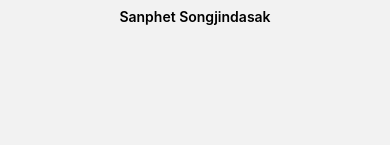
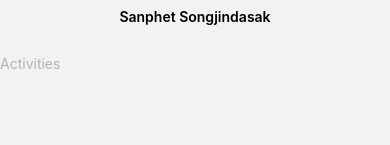
Before and after one commit to SanfetCoder/quiz-app, a React Native app: screen /Profile in a window 390 px wide. Shown: the part 176-321 px from the top of the page. Built offline with nearby package versions, Linux system fonts and the light colour scheme.

Commit message:
Create <ActivityList />

```diff
--- a/screens/Profile.js
+++ b/screens/Profile.js
@@ -1,12 +1,23 @@
 import React from 'react'
-import { SafeAreaView , StyleSheet, Text} from 'react-native'
+import { SafeAreaView , StyleSheet, View, Text} from 'react-native'
 import ProfileCard from '../components/ProfileCard'
 
 const Profile = () => {
   return (
     <SafeAreaView style={styles.container}>
       <ProfileCard />
+      <ActivityList />
     </SafeAreaView>
+  )
+}
+
+const ActivityList = () => {
+  return (
+    <View style={styles.activityContainer}>
+      <Text style={styles.header}>
+        Activities
+      </Text>
+    </View>
   )
 }
 
@@ -17,6 +28,14 @@ const styles = StyleSheet.create({
     height : 'auto',
     width: 'auto',
     alignItems : 'center',
+    paddingHorizontal : 15
+  },
+  header : {
+    color : '#B4B4B4',
+    width: 'auto',
+  },
+  activityContainer : {
+    width : "100%",
   }
 })
 
```
